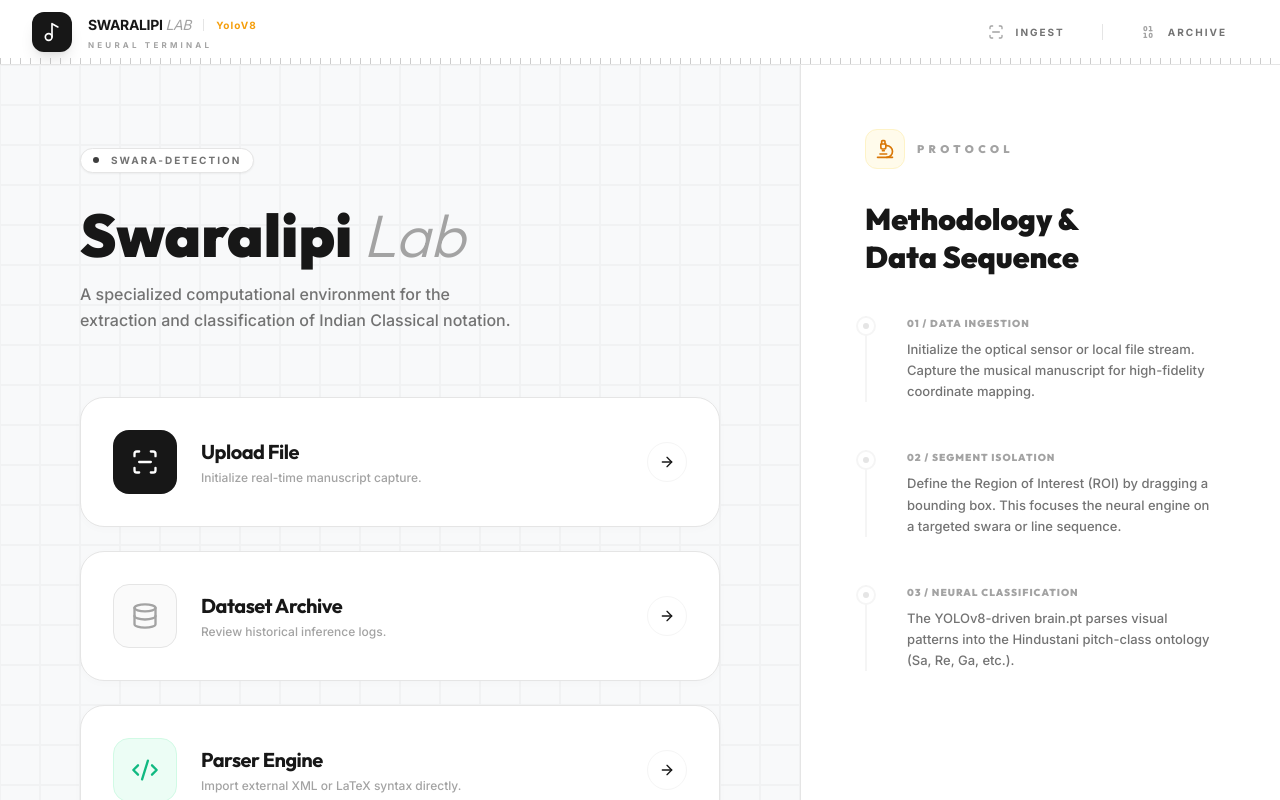
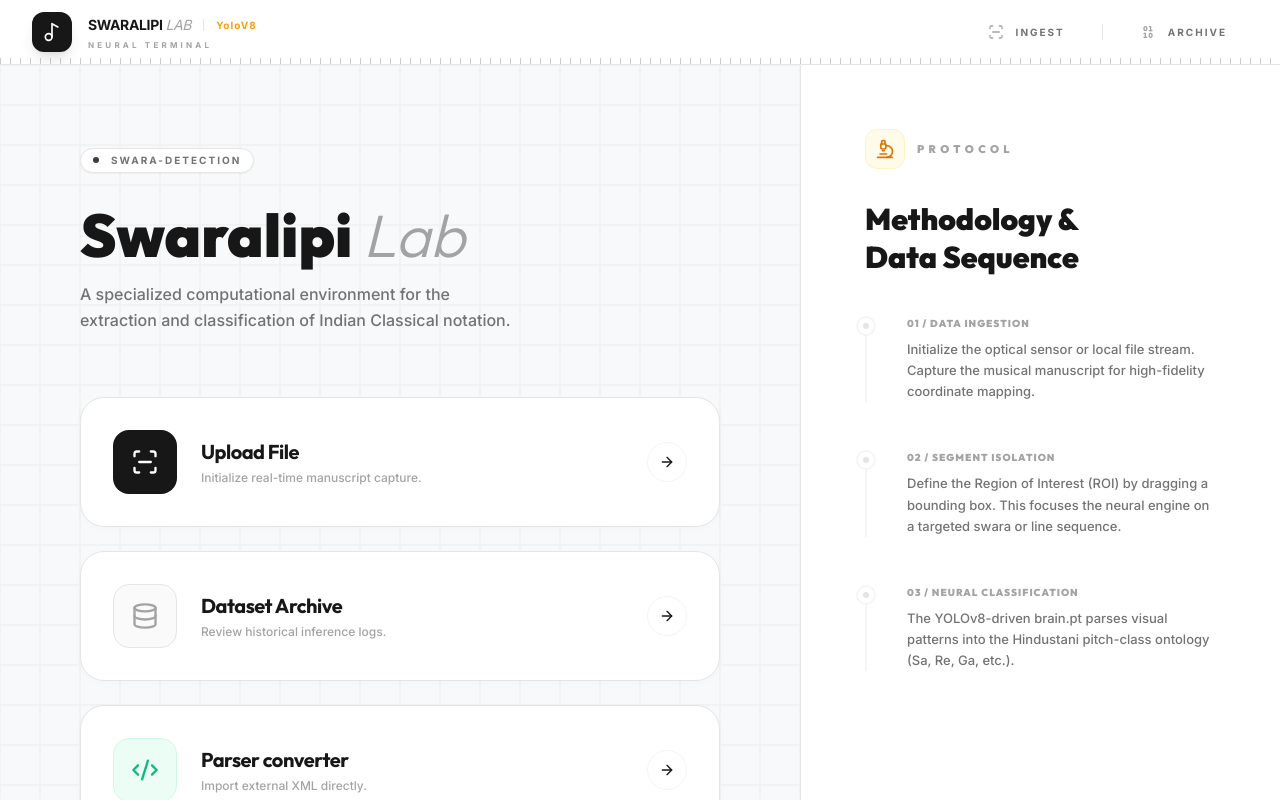
Before and after one commit to Kaifkhurshid7/swara-detection, a React (Vite) app in the folder swaralipi-interactive/frontend/: page / in a window 1280 px wide. Shown: the top 800 px of the page. Built offline with nearby package versions, Linux system fonts and the light colour scheme.

Commit message:
updated content

```diff
--- a/swaralipi-interactive/frontend/src/pages/Home.tsx
+++ b/swaralipi-interactive/frontend/src/pages/Home.tsx
@@ -84,8 +84,8 @@ export default function Home() {
                 <Code2 className="w-7 h-7" />
               </div>
               <div>
-                <h2 className="text-xl font-bold text-neutral-900 tracking-tight">Parser Engine</h2>
-                <p className="text-neutral-400 text-xs mt-1 font-medium">Import external XML or LaTeX syntax directly.</p>
+                <h2 className="text-xl font-bold text-neutral-900 tracking-tight">Parser converter</h2>
+                <p className="text-neutral-400 text-xs mt-1 font-medium">Import external XML directly.</p>
               </div>
             </div>
             <div className="w-10 h-10 rounded-full border border-neutral-100 flex items-center justify-center group-hover:bg-neutral-900 group-hover:text-white transition-all">
--- a/swaralipi-interactive/frontend/src/pages/Result.tsx
+++ b/swaralipi-interactive/frontend/src/pages/Result.tsx
@@ -300,11 +300,11 @@ export default function Result() {
 
         {/* Global Action: Result Summary */}
         <div className="p-8 border-t border-neutral-100 bg-white">
-          <div className="w-full py-4 rounded-xl border border-neutral-100 bg-neutral-50/30 flex items-center justify-center gap-3">
-            <div className="w-2 h-2 rounded-full bg-neutral-300" />
-            <span className="text-[10px] font-bold uppercase tracking-[0.2em] text-neutral-400">
+          <div className="w-full py-4 rounded-xl border border-neutral-100 bg-neutral-50/30 flex items-center justify-center gap-2">
+            {/* <div className="w-2 h-2 rounded-full bg-neutral-300" /> */}
+            {/* <span className="text-[10px] font-bold uppercase tracking-[0.2em] text-neutral-400">
               Live Inference Active
-            </span>
+            </span> */}
           </div>
           <p className="mt-4 text-[9px] text-center text-neutral-400 font-medium uppercase tracking-wider">
             Copy swaras directly from the transcription console above
```
